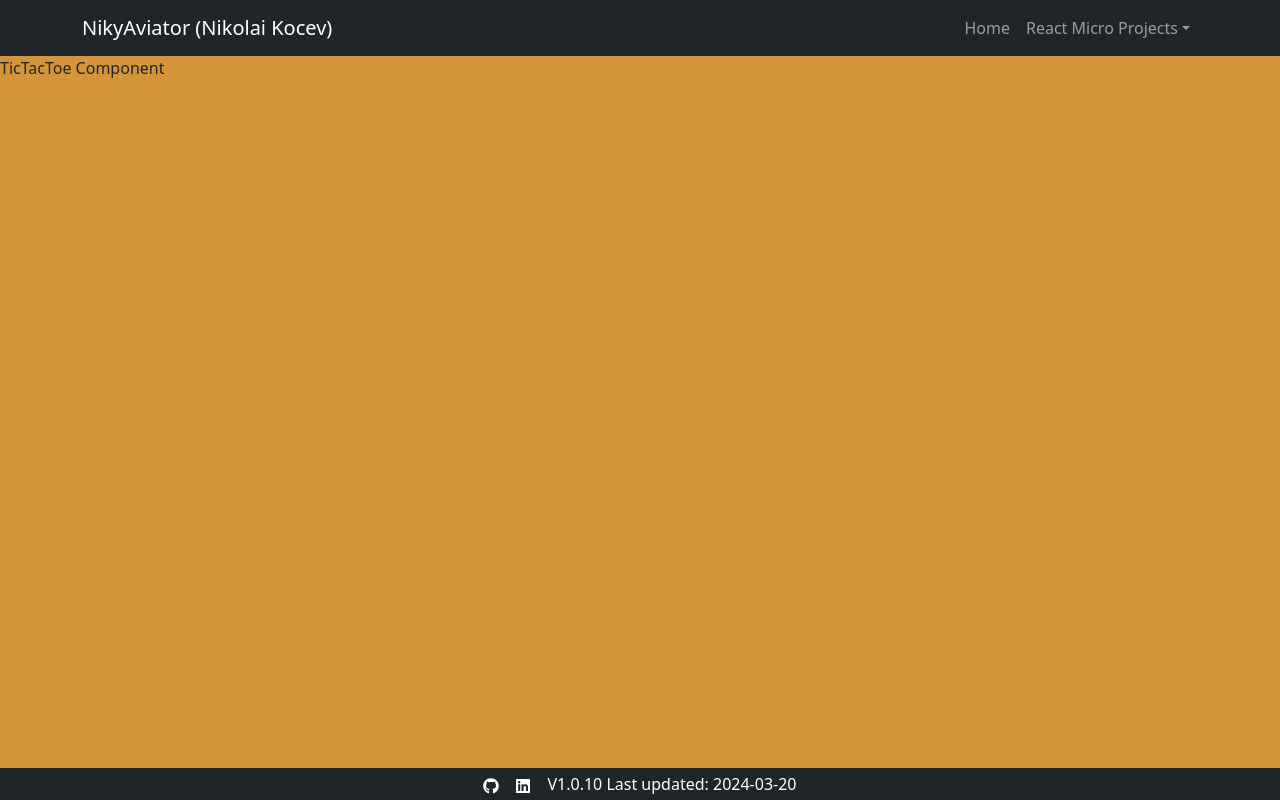
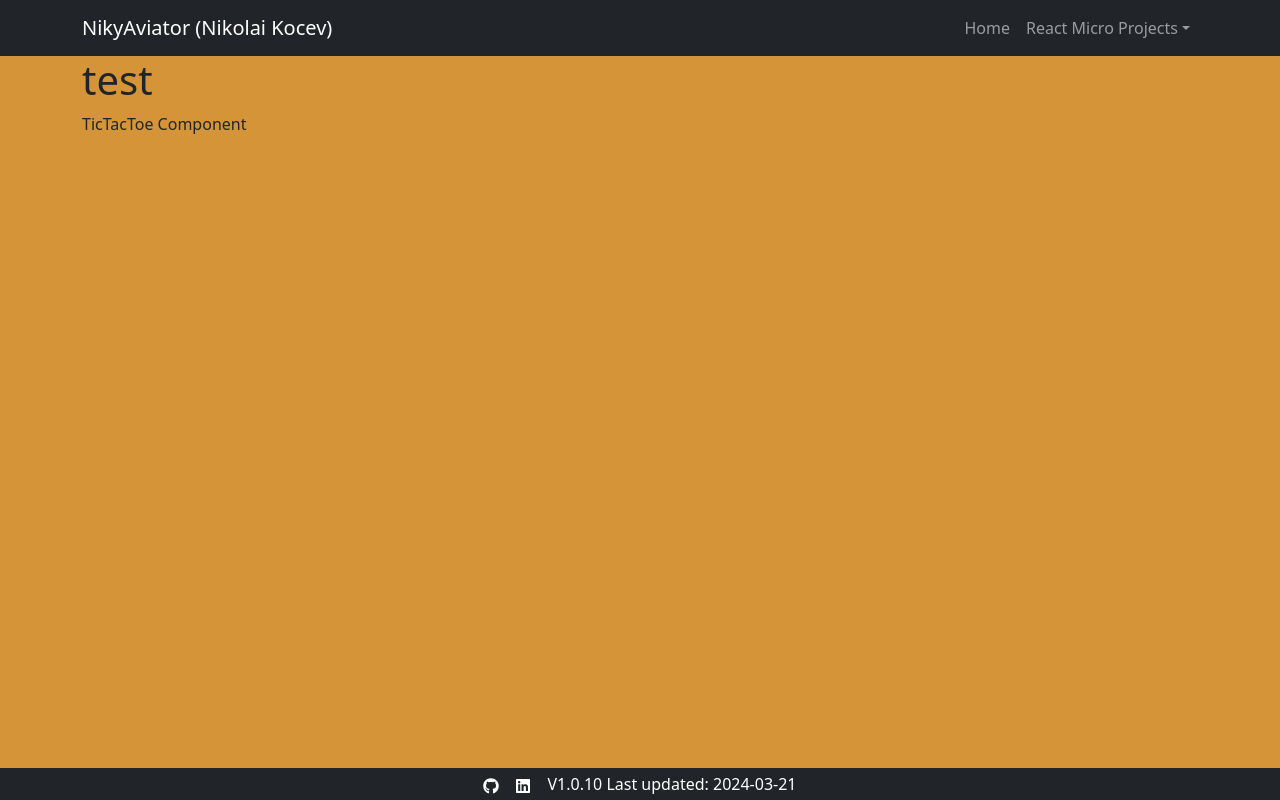
Before and after one commit to NikyAviator/nikolaikocev, a React (Vite) app in the folder frontend/: page /tictactoe in a window 1280 px wide. Built offline with nearby package versions, Linux system fonts and the light colour scheme; a web font is replaced by a local one.

Commit message:
Mounted correct TTTPage.

```diff
--- a/frontend/src/App.jsx
+++ b/frontend/src/App.jsx
@@ -13,7 +13,7 @@ import ScrollIndicatorPage from './Pages/ScrollIndicatorPage.jsx';
 import TabsPage from './Pages/TabsPage.jsx';
 import GithubProfilePage from './Pages/GithubProfilePage.jsx';
 import SearchPage from './Pages/SearchPage.jsx';
-import TicTacToe from './Components/tic-tac-toe/TicTacToe.jsx';
+import TTTPage from './Pages/TTTPage.jsx';
 
 function App() {
   return (
@@ -35,7 +35,7 @@ function App() {
             <Route path='/tabs' element={<TabsPage />} />
             <Route path='/githubprofiler' element={<GithubProfilePage />} />
             <Route path='/search' element={<SearchPage />} />
-            <Route path='/tictactoe' element={<TicTacToe />} />
+            <Route path='/tictactoe' element={<TTTPage />} />
           </Routes>
         </main>
         <footer>
--- a/frontend/src/Components/Footer.jsx
+++ b/frontend/src/Components/Footer.jsx
@@ -29,7 +29,7 @@ const Footer = () => {
             <FaLinkedin size='1em' />
           </a>
         </div>
-        <span className='mx-2'>V1.0.10 Last updated: 2024-03-20</span>
+        <span className='mx-2'>V1.0.10 Last updated: 2024-03-21</span>
       </div>
     </footer>
   );
--- a/frontend/src/Components/tic-tac-toe/TicTacToe.jsx
+++ b/frontend/src/Components/tic-tac-toe/TicTacToe.jsx
@@ -1,7 +1,7 @@
 import '../../scss/styles.scss';
 
 const TicTacToe = () => {
-  return <>TicTacToe Component</>;
+  return <div>TicTacToe Component</div>;
 };
 
 export default TicTacToe;
--- a/frontend/src/Pages/TTTPage.jsx
+++ b/frontend/src/Pages/TTTPage.jsx
@@ -1,12 +1,18 @@
 import '../scss/styles.scss';
-import { Row, Col, Container } from 'react-bootstrap';
+import Container from 'react-bootstrap/Container';
+import Row from 'react-bootstrap/Row';
+import Col from 'react-bootstrap/Col';
 import TicTacToe from '../Components/tic-tac-toe/TicTacToe';
 
 const TTTPage = () => {
   return (
     <Container>
-      <h1>Play Tic Tac Toe, TTTPage</h1>
-      <TicTacToe />
+      <Row>
+        <Col>
+          <h1>test</h1>
+          <TicTacToe />
+        </Col>
+      </Row>
     </Container>
   );
 };
```
